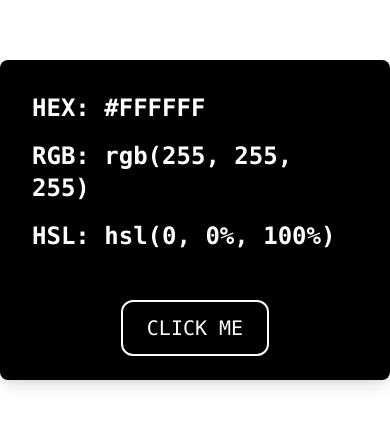
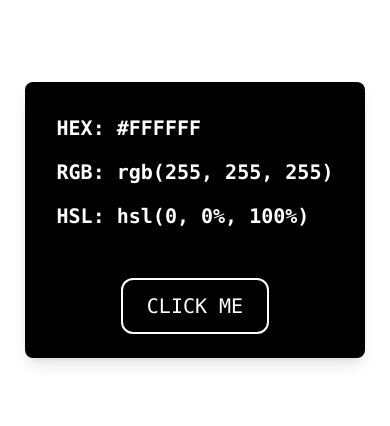
Before and after one commit to khalidmahamud/color_flipper, a plain HTML site: page index.html in a window 390 px wide. Shown: the part 202-628 px from the top of the page. Drawn offline with nearby package versions, Linux system fonts and the light colour scheme.

Commit message:
improved responsiveness

```diff
--- a/index.html
+++ b/index.html
@@ -14,12 +14,12 @@
 
   <body>
 
-    <main class="w-screen h-screen flex items-center justify-center">
+    <main class="w-screen h-screen flex items-center justify-center p-3">
       <div class="container w-max flex flex-col justify-center items-center gap-10 bg-black rounded-lg shadow-lg p-6">
         <div>
-          <p class="p-2 text-2xl text-white font-mono font-semibold">HEX: <span id="hex-code" class="">#FFFFFF</span></p>
-          <p class="p-2 text-2xl text-white font-mono font-semibold">RGB: <span id="rgb-code" class="">rgb(255, 255, 255)</span></p>
-          <p class="p-2 text-2xl text-white font-mono font-semibold">HSL: <span id="hsl-code" class="">hsl(0, 0%, 100%)</span></p>
+          <p class="p-2 text-xl sm:text-2xl text-white font-mono font-semibold">HEX: <span id="hex-code" class="">#FFFFFF</span></p>
+          <p class="p-2 text-xl sm:text-2xl text-white font-mono font-semibold">RGB: <span id="rgb-code" class="">rgb(255, 255, 255)</span></p>
+          <p class="p-2 text-xl sm:text-2xl text-white font-mono font-semibold">HSL: <span id="hsl-code" class="">hsl(0, 0%, 100%)</span></p>
         </div>
         <button id="color-change-btn" class="uppercase text-xl px-6 py-3 text-white font-mono border-2 border-white rounded-xl hover:opacity-40">click me</button>
       </div>
```
